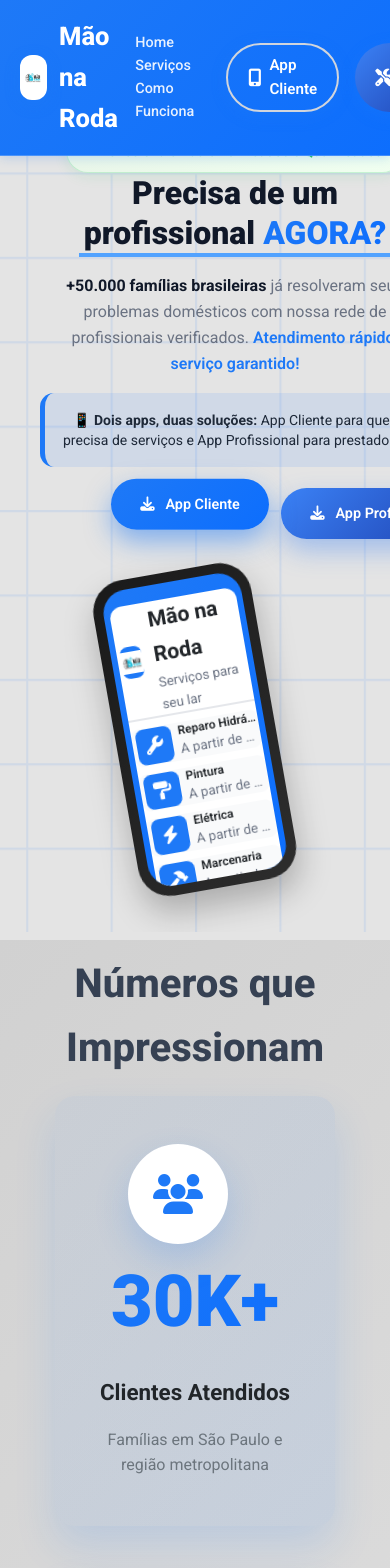
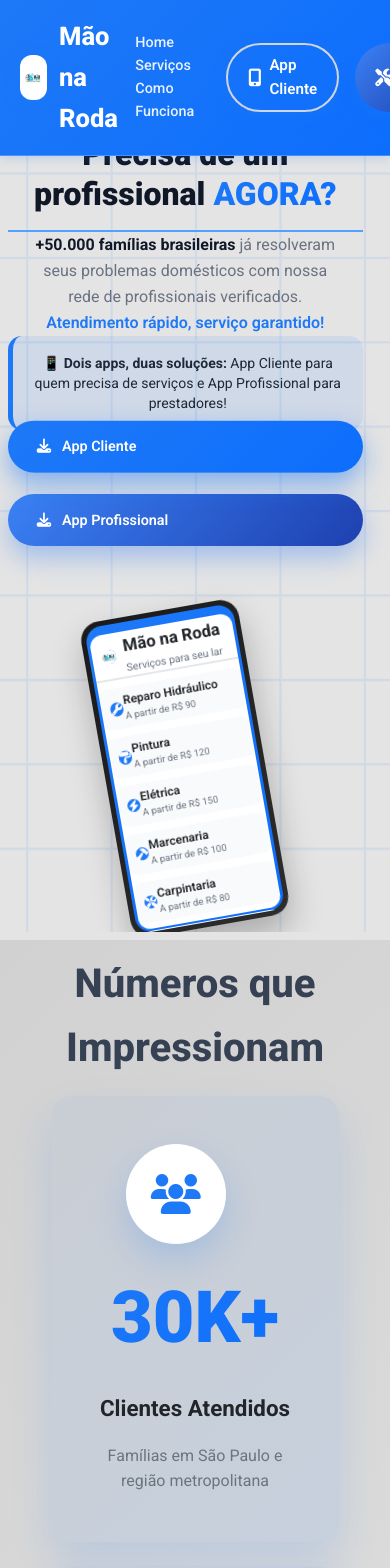
Before and after one commit to Anathyon/M-o-na-roda, a React (Vite) app in the folder mao-na-roda-site/: page / in a window 390 px wide. Shown: the top 1568 px of the page. Built offline with nearby package versions, Linux system fonts and the light colour scheme; the HTML template or start-up script is replaced by a standard one.

Commit message:
começo de estrutura responsiva e ajuste stats sect

```diff
--- a/mao-na-roda-site/src/components/Stats_section.tsx
+++ b/mao-na-roda-site/src/components/Stats_section.tsx
@@ -96,7 +96,7 @@ export default function StatsSection() {
           {stats.map((stat, i) => (
             <div
               key={stat.label}
-              className="stats-card flex-1 min-w-[12.5rem] max-w-[17.5rem] text-center relative"
+              className="stats-card flex-1 w-auto text-center relative"
               style={{
                 background: "linear-gradient(135deg, rgba(30, 121, 247, 0.05), rgba(30, 121, 247, 0.1))",
                 padding: "3rem 2rem",
--- a/mao-na-roda-site/src/index.css
+++ b/mao-na-roda-site/src/index.css
@@ -17,10 +17,175 @@ body {
 
 @media (max-width: 480px) {
 
+   /* HERO SECTION STYLES */
+
+   .hero-text {
+    max-width: 95vw;
+    padding: 0 0.5rem;
+    text-align: center;
+    left: 0 !important;
+  }
+  .hero-text h1 {
+    font-size: 2rem !important;
+    width: 100% !important;
+    left: 0 !important;
+    padding-bottom: 1rem !important;
+    border-bottom-width: 2px !important;
+  }
+  .hero-text > div,
+  .hero-text p,
+  .hero-text .text-sm,
+  .hero-text .flex {
+    left: 0 !important;
+    width: 100% !important;
+    margin: 0 auto !important;
+    text-align: center !important;
+  }
+  .hero-visual {
+    margin-top: 2rem;
+    min-width: 180px;
+    max-width: 95vw;
+  }
+  .phone-mockup {
+    width: 10rem !important;
+    min-width: 160px !important;
+    border-radius: 1.2em !important;
+    padding: 0.3em !important;
+  }
+  .phone-screen {
+    border-radius: 1em !important;
+    padding: 0.6em 0.2em 0.2em !important;
+  }
+  .app-header {
+    font-size: 1.1rem !important;
+    padding-left: 0.5em !important;
+  }
+  .app-icon,
+  .service-icon {
+    width: 1.2em !important;
+    height: 1.2em !important;
+    font-size: 0.7em !important;
+  }
+  .service-card {
+    font-size: 1rem !important;
+    gap: 0.3em !important;
+    padding: 0.3em !important;
+  }
+
+
+
+   /* STATS SECTION STYLES */
+
+   .stats-section {
+    padding: 2rem 0.5rem;
+  }
+  .stats-grid {
+    gap: 1.5rem;
+    padding: 0.5rem 0.2rem;
+    flex-direction: column;
+    align-items: center;
+  }
+  .stats-card {
+    max-width: 95vw;
+    min-width: 0;
+    padding: 2rem 1rem;
+    font-size: 0.95rem;
+  }
+  .stats-icon {
+    width: 3.5rem;
+    height: 3.5rem;
+    font-size: 1.5rem;
+    margin-bottom: 1rem;
+  }
+  .stats-number {
+    font-size: 2.2rem;
+    margin-bottom: 0.5rem;
+  }
+  .stats-label {
+    font-size: 1.1rem;
+    margin-bottom: 0.5rem;
+  }
+  .stats-subtitle {
+    font-size: 0.95rem;
+  }
 }
 
 @media (min-width: 481px) and (max-width: 1024px) {
 
+   /* HERO SECTION STYLES */
+
+   .hero-text {
+    max-width: 80vw;
+    padding: 0 1rem;
+    left: 0 !important;
+  }
+  .hero-text h1 {
+    font-size: 2.5rem !important;
+    width: 90% !important;
+    left: 0 !important;
+    padding-bottom: 1.2rem !important;
+    border-bottom-width: 3px !important;
+  }
+  .hero-visual {
+    min-width: 200px;
+    max-width: 350px;
+  }
+  .phone-mockup {
+    width: 12rem !important;
+    border-radius: 1.5em !important;
+    padding: 0.5em !important;
+  }
+  .phone-screen {
+    border-radius: 1.2em !important;
+    padding: 0.8em 0.3em 0.3em !important;
+  }
+  .app-header {
+    font-size: 1.2rem !important;
+    padding-left: 1em !important;
+  }
+  .app-icon,
+  .service-icon {
+    width: 1.6em !important;
+    height: 1.6em !important;
+    font-size: 0.75em !important;
+  }
+  .service-card {
+    font-size: 1.2rem !important;
+    gap: 0.4em !important;
+    padding: 0.4em !important;
+  }
+
+   /* STATS SECTION STYLES */
+   .stats-section {
+    padding: 2.5rem 1rem;
+  }
+  .stats-grid {
+    gap: 2rem;
+    padding: 1rem 0.5rem;
+  }
+  .stats-card {
+    max-width: 45vw;
+    min-width: 180px;
+    padding: 2.2rem 1.2rem;
+    font-size: 1rem;
+  }
+  .stats-icon {
+    width: 4.5rem;
+    height: 4.5rem;
+    font-size: 2rem;
+    margin-bottom: 1.2rem;
+  }
+  .stats-number {
+    font-size: 3rem;
+    margin-bottom: 0.7rem;
+  }
+  .stats-label {
+    font-size: 1.2rem;
+    margin-bottom: 0.7rem;
+  }
+  .stats-subtitle {
+    font-size: 1rem;
+  }
 }
 
 @media (min-width: 1025px) {
```
